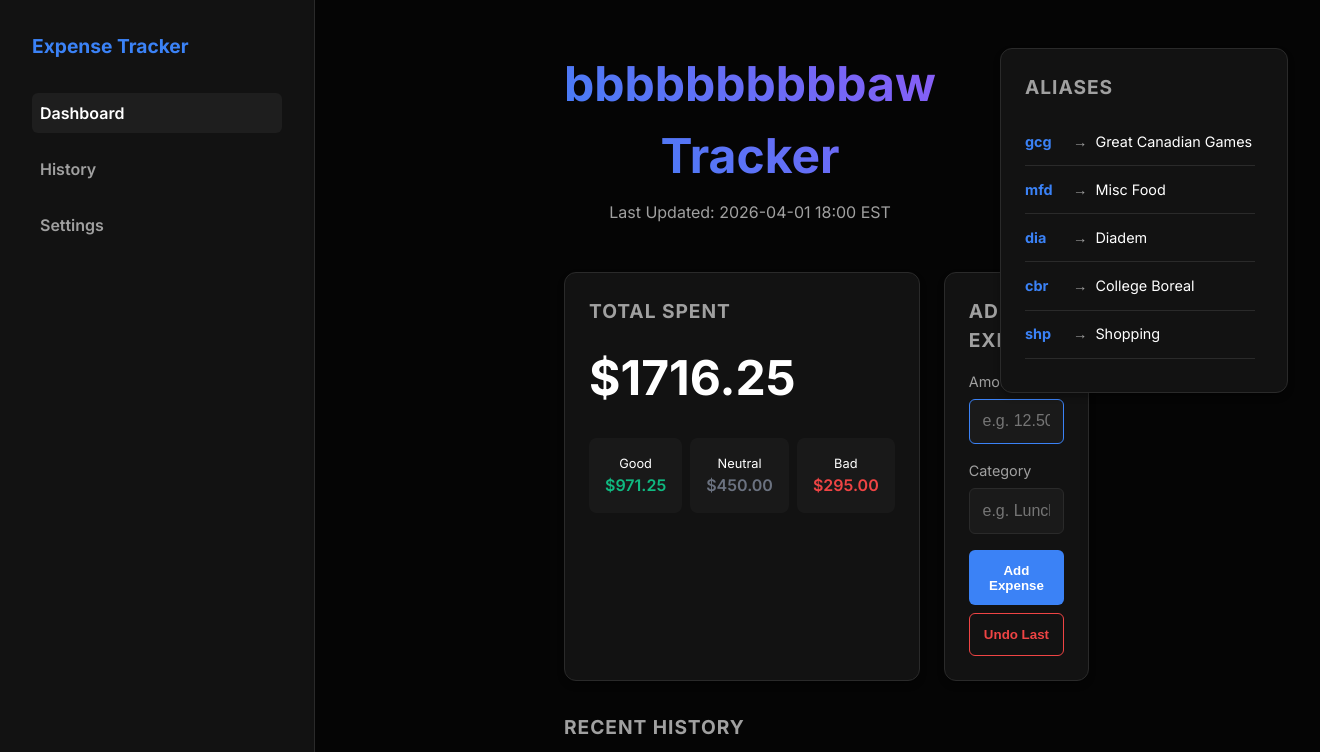
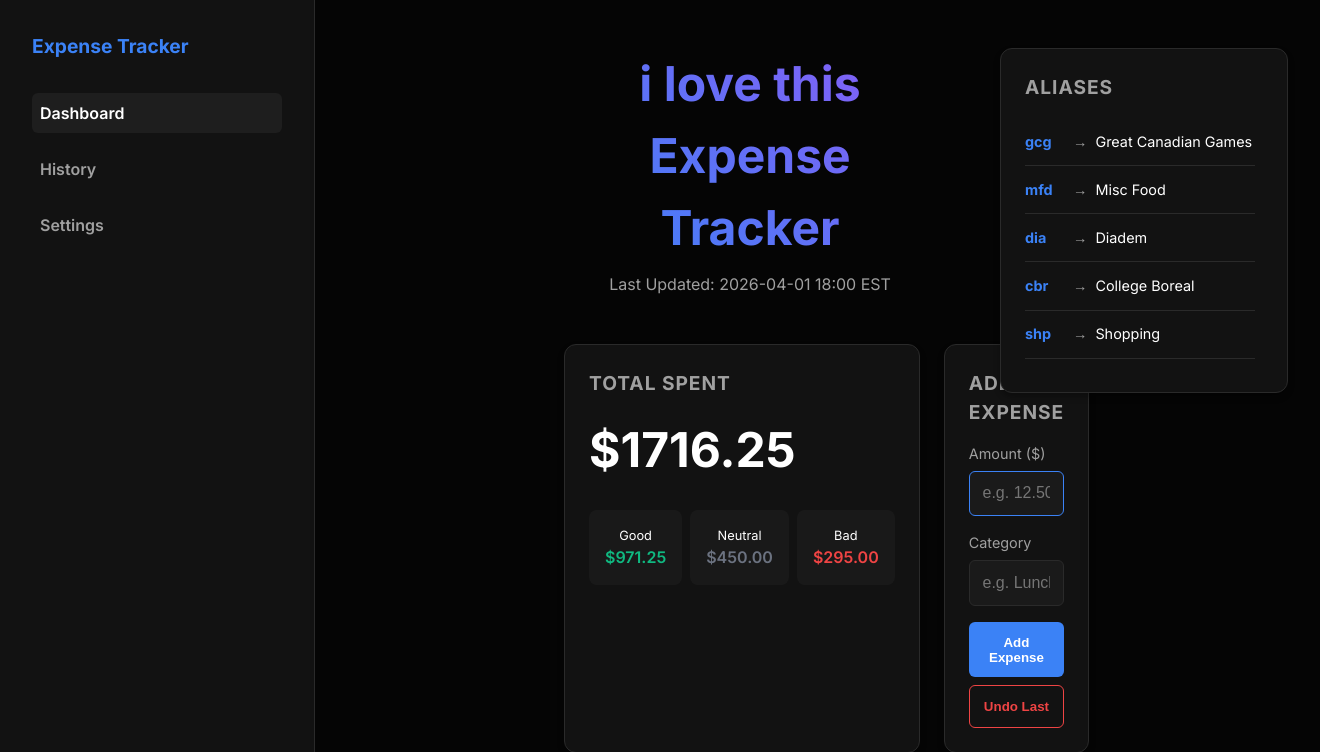
Before and after one commit to MemeCommander/expense-tracker, a Flask app: page / in a window 1320 px wide. Shown: the top 752 px of the page. Run offline with Flask 3, Linux system fonts and the light colour scheme.

Commit message:
Update index.html
please work man

```diff
--- a/templates/index.html
+++ b/templates/index.html
@@ -36,7 +36,7 @@
             <!-- Main Content -->
             <div class="main-content">
                 <header>
-                    <h1>bbbbbbbbbbawesomeExpense Tracker</h1>
+                    <h1>i love this Expense Tracker</h1>
                     <p class="subtitle">Last Updated: {{ last_updated }}</p>
                 </header>
 
```
